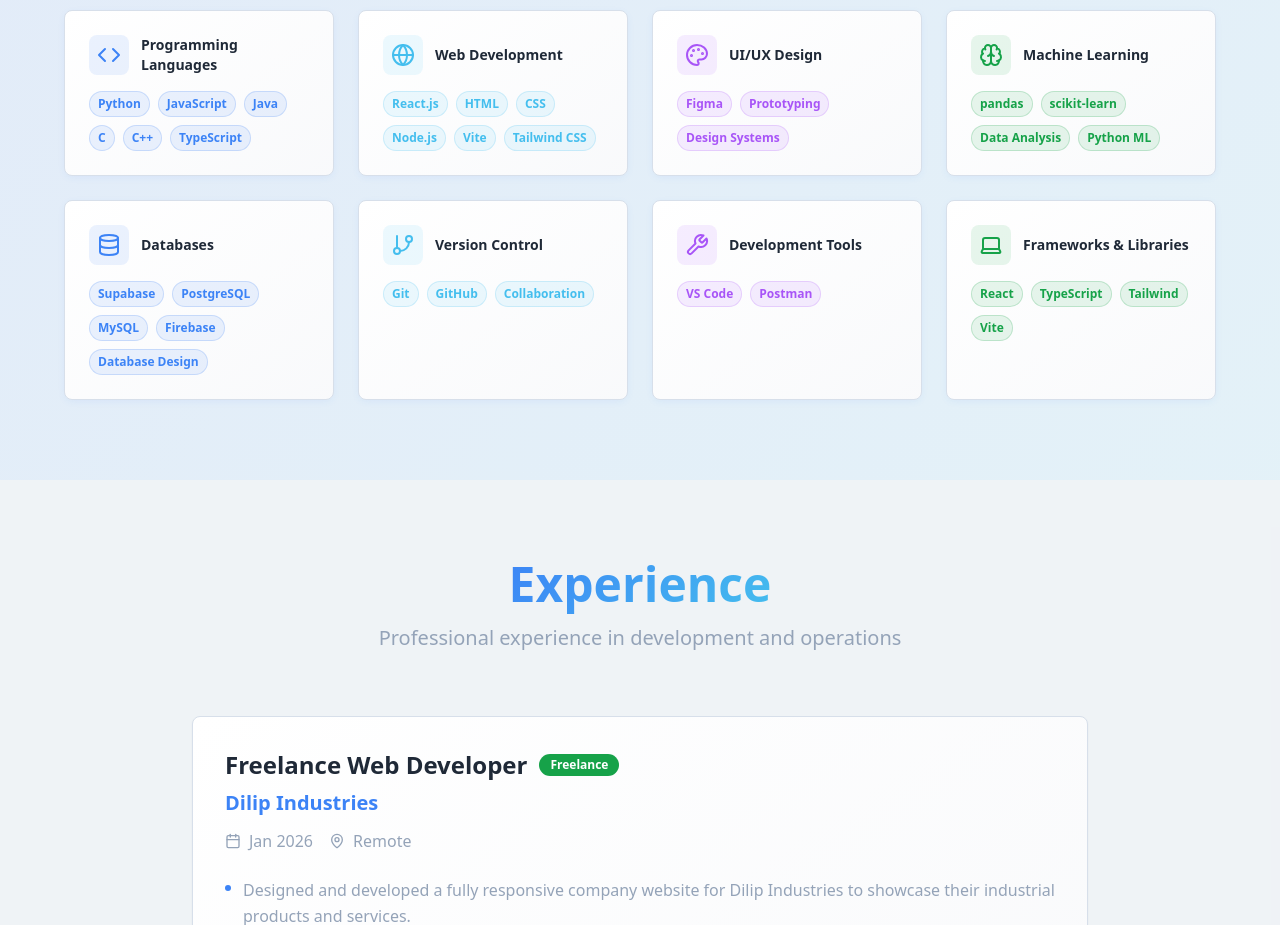
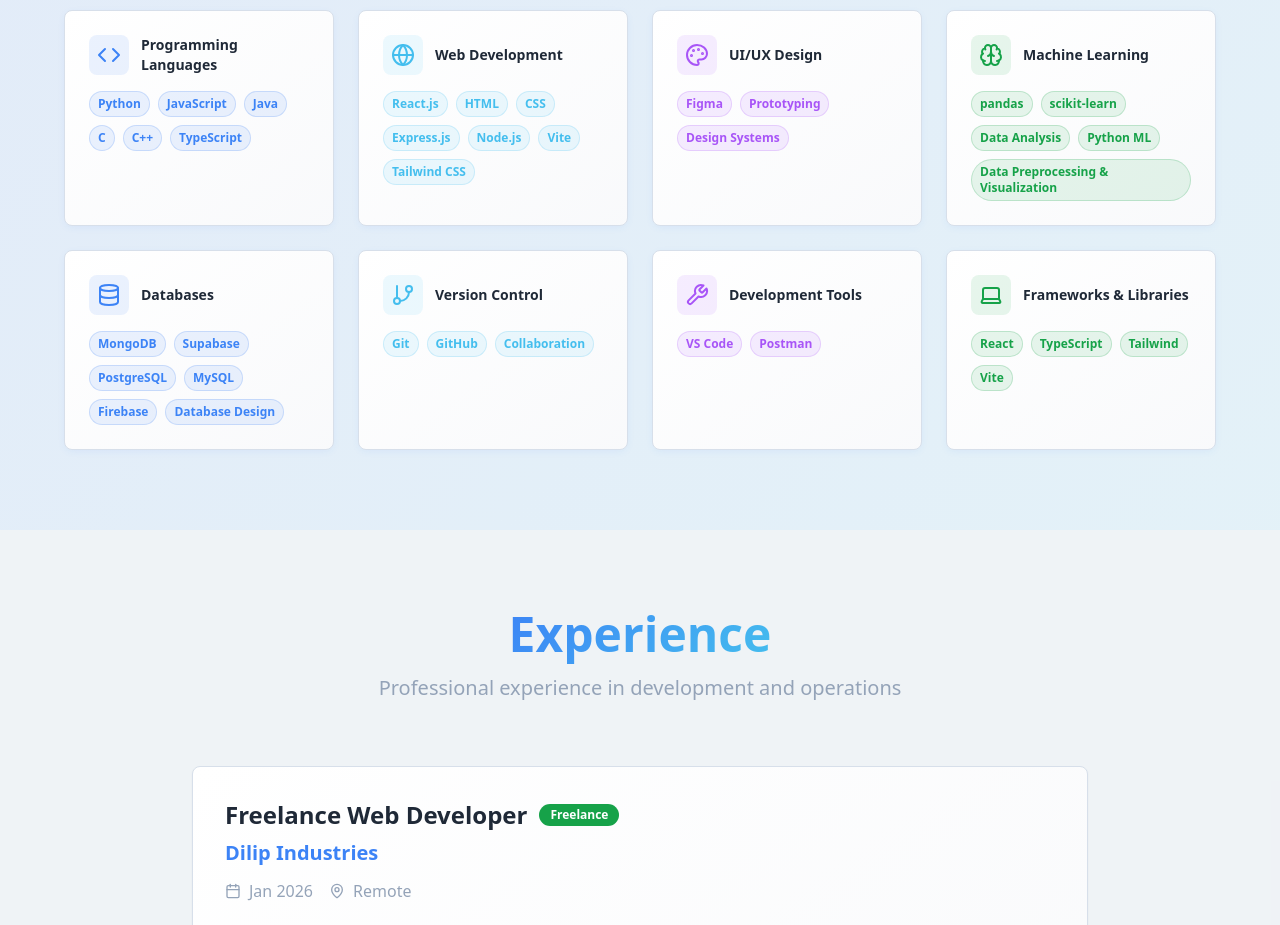
Before and after one commit to dmw14/Portfolio-Webpage, a React (Vite) app: page / in a window 1280 px wide. Shown: the part 1760-2685 px from the top of the page. Built offline with nearby package versions, Linux system fonts and the light colour scheme.

Commit message:
skills updated

```diff
--- a/src/components/Skills.tsx
+++ b/src/components/Skills.tsx
@@ -22,7 +22,7 @@ const Skills = () => {
     {
       title: "Web Development",
       icon: <Globe className="w-6 h-6" />,
-      skills: ["React.js", "HTML", "CSS", "Node.js", "Vite", "Tailwind CSS"],
+      skills: ["React.js", "HTML", "CSS","Express.js", "Node.js", "Vite", "Tailwind CSS"],
       color: "tech-secondary"
     },
     {
@@ -34,13 +34,13 @@ const Skills = () => {
     {
       title: "Machine Learning",
       icon: <Brain className="w-6 h-6" />,
-      skills: ["pandas", "scikit-learn", "Data Analysis", "Python ML"],
+      skills: ["pandas", "scikit-learn", "Data Analysis", "Python ML", "Data Preprocessing & Visualization"],
       color: "tech-success"
     },
     {
       title: "Databases",
       icon: <Database className="w-6 h-6" />,
-      skills: ["Supabase", "PostgreSQL", "MySQL", "Firebase", "Database Design"],
+      skills: ["MongoDB", "Supabase", "PostgreSQL", "MySQL", "Firebase", "Database Design"],
       color: "tech-primary"
     },
     {
```
